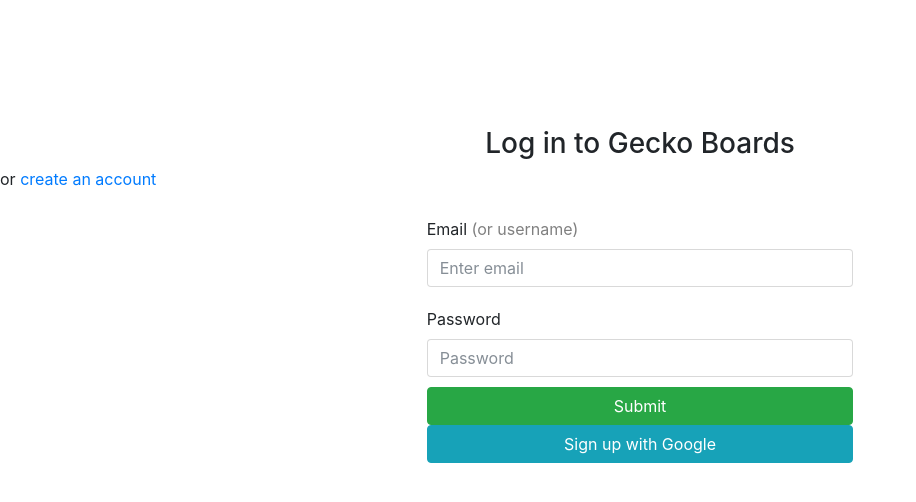
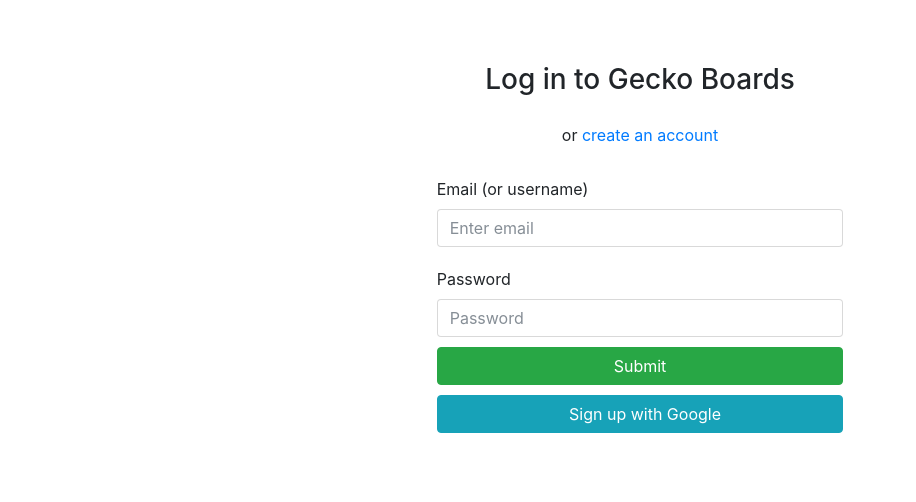
Before and after one commit to chingu-voyage3/geckos-22, a website: page layout/log_in/log_in.html in a window 1280 px wide. Shown: the whole page, without its empty margins (0-916 px from the left). Drawn offline with nearby package versions, Linux system fonts and the light colour scheme.

Commit message:
log_in_page_css_update

```diff
--- a/layout/log_in/css/style.css
+++ b/layout/log_in/css/style.css
@@ -1,28 +1,29 @@
-
-
-
 
 body, html {
   height: 100%;
 }
 
 .container-fluid {
-  width: 100%;
-  padding-top: 10%;
+  padding-top: 5%;
 }
 
 
 
 .form-group {
-  padding: 0px;
-  margin: 10px auto;
+  padding: 0px 10px;
+  margin: 10px auto
 }
 
 .button {
-    padding: 0px;
+    padding: 0px 10px 10px 10px;
     margin: 0 auto;
 }
 
-.grey {
-  color: grey;
+p {
+    margin: 10px auto;
+    padding: 10px;
 }
+
+.fa {
+  padding-right: 10px;
+}
```
